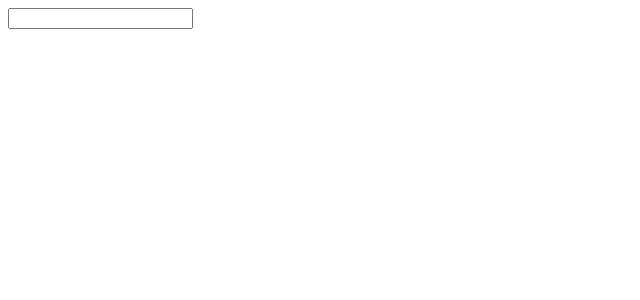
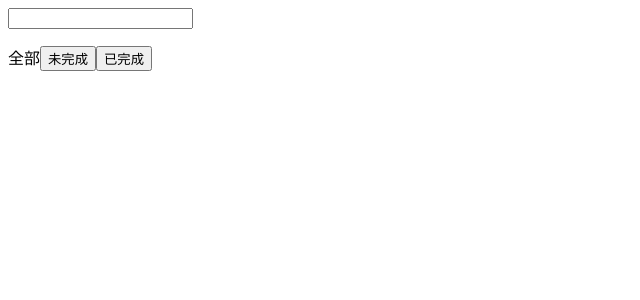
Before and after one commit to zhufengnodejs/201702reactrouter, a React (Create React App) app: page / in a window 1280 px wide. Shown: the top 300 px of the page, without its empty margins (0-640 px from the left). Built offline with nearby package versions, Linux system fonts and the light colour scheme.

Commit message:
1.redux+jquery

```diff
--- a/src/index.js
+++ b/src/index.js
@@ -34,10 +34,22 @@ class Todos extends React.Component {
     }
 }
 class Filter extends React.Component {
+    constructor(){
+        super();
+        this.state = {filter:'all'};
+    }
     render() {
         return (
             <div>
-
+                {
+                    this.state.filter=='all'?<span>全部</span>:<button onClick={()=>this.setState({filter:'all'})}>全部</button>
+                }
+                {
+                    this.state.filter=='active'?<span>未完成</span>:<button onClick={()=>this.setState({filter:'active'})}>未完成</button>
+                }
+                {
+                    this.state.filter=='completed'?<span>已完成</span>:<button  onClick={()=>this.setState({filter:'completed'})}>已完成</button>
+                }
             </div>
         )
     }
```
